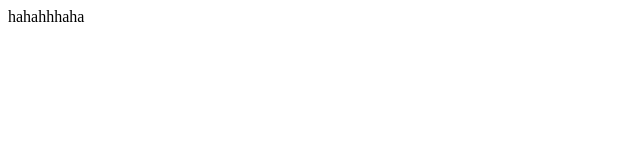
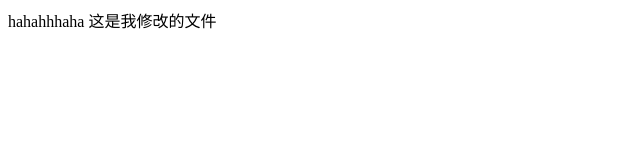
Before and after one commit to wangwei12345610/www, a plain HTML site: page index.html in a window 1280 px wide. Shown: the whole page, without its empty margins (0-640 px from the left). Drawn offline with Linux system fonts and the light colour scheme.

Commit message:
Update index.html

```diff
--- a/index.html
+++ b/index.html
@@ -5,6 +5,6 @@
 	<title></title>
 </head>
 <body>
-	hahahhhaha
+	hahahhhaha   这是我修改的文件
 </body>
 </html>
```
